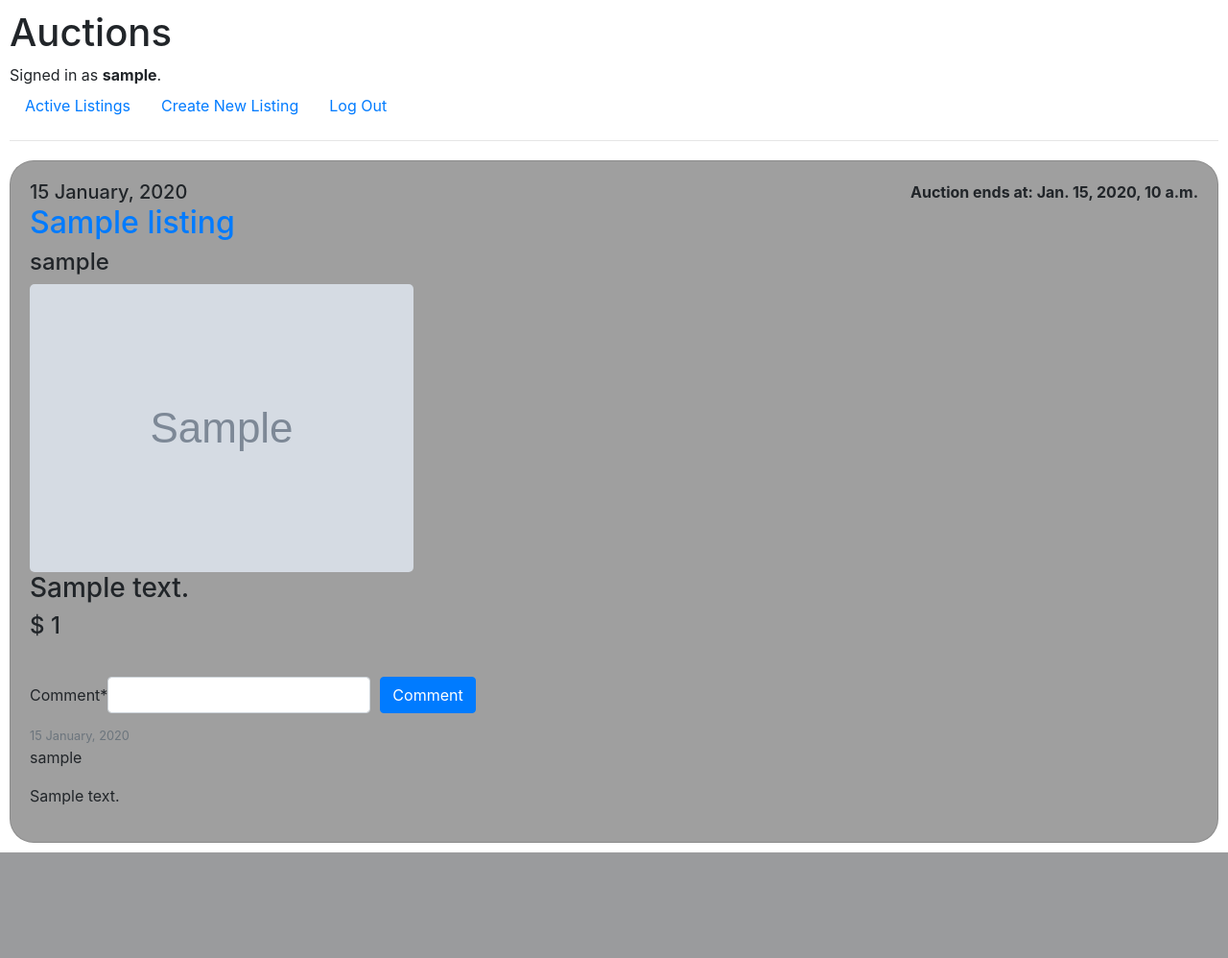
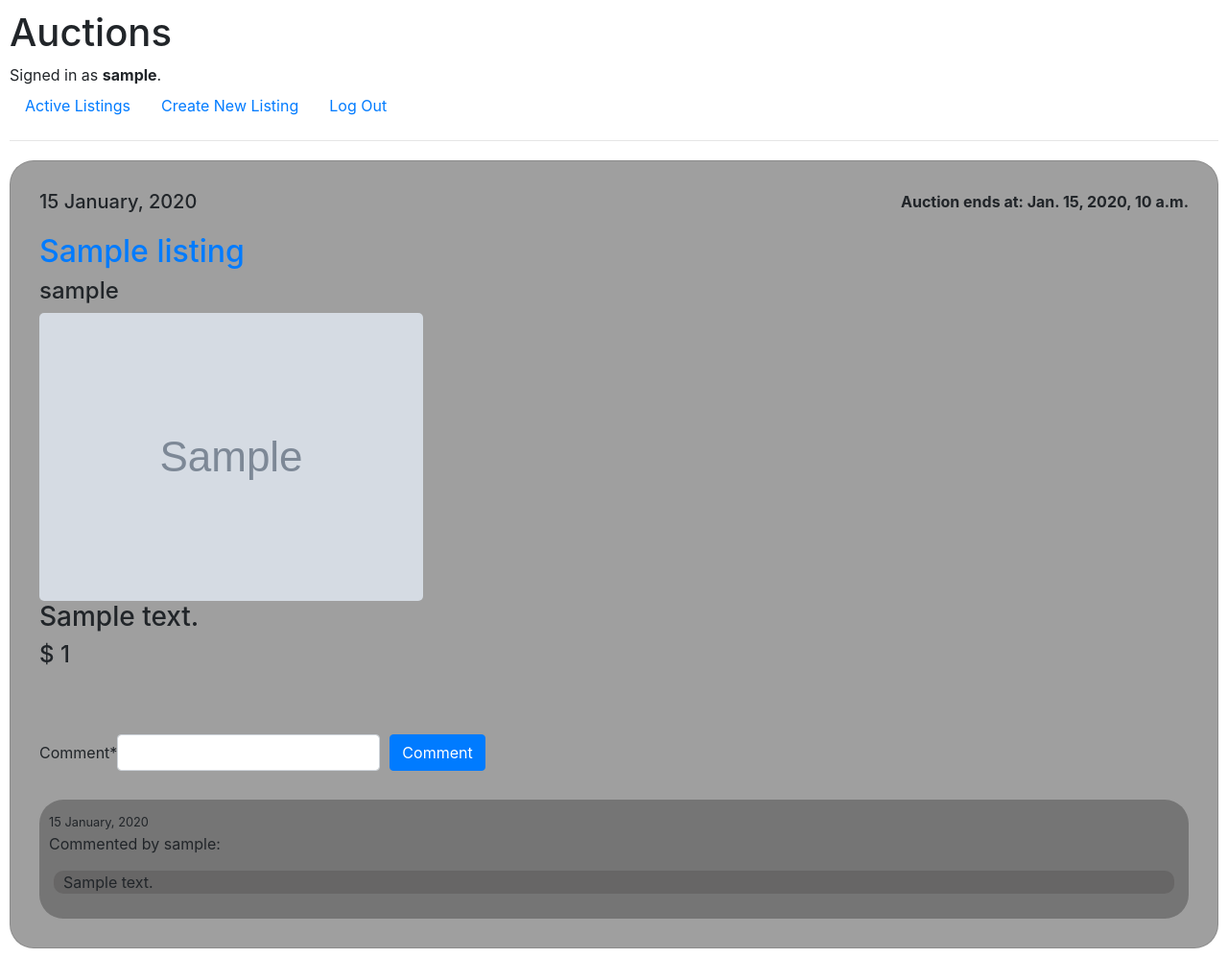
Before and after one commit to mdivana/cs50web_p2, a Django app: page /listing/1/ in a window 1280 px wide. Shown: the whole page at 96% size. Before the commit the page ends 888 px from the top, so only its background shows below. Run offline with Django 3.2, Linux system fonts and the light colour scheme; a user stored in the database is signed in; tables that the repository leaves empty hold one stand-in row (values such as "Sample post"); grey boxes marked "Sample" are stand-in pictures; some libraries are stand-ins or nearby versions.

Commit message:
changed styling

```diff
--- a/auctions/templates/auctions/index.html
+++ b/auctions/templates/auctions/index.html
@@ -5,12 +5,12 @@
     <h2>{{ title }}</h2>
 
     {% for listing in listings %}
-        <div>
+        <div style="margin: 10px;">
             <div class="card">
                 <h2><a class="article-title" href="{% url 'listing-detail' listing.id %}">{{ listing.title }}</a></h2>
                 <h4 class="mr-2 author_title">{{ listing.author }}</h4>
                 <h5>{{ listing.date_posted|date:"d F, Y" }}</h5>
-                <div><img class="article-img" src="{{ listing.image_url }}" style="border-radius: 5px;"></div>
+                <div style="margin-top: 10px; margin-bottom: 10px "><img class="article-img" src="{{ listing.image_url }}" style="border-radius: 5px;"></div>
                 {% if listing.bid.last.bid == none %}
                     <h4>$ {{ object.startingbid }}</h4>
                 {% else %}
--- a/auctions/templates/auctions/listing_detail.html
+++ b/auctions/templates/auctions/listing_detail.html
@@ -4,7 +4,7 @@
 
 {% block body %}
     <div class="card">
-        <div>
+        <div style="margin: 10px;">
             <span><h5 style="text-align: left; display: inline;">{{ listing.date_posted|date:"d F, Y" }}</h5></span>
 
             {% if closed %}
@@ -14,6 +14,7 @@
             {% endif %}
         </div>
 
+        <div style="margin: 10px;">
             <h2><a class="article-title" href="{% url 'listing-detail' listing.id %}">{{ listing.title }}</a></h2>
             <h4 class="mr-2 author_title">{{ listing.author }}</h4>
             <div><img class="article-img" src="{{ listing.image_url }}" style="border-radius: 5px;"></div>
@@ -24,8 +25,9 @@
             {% else %}
                 <h4>$ {{ listing.bid.last.bid }}</h4>
             {% endif %}
+        </div>
 
-        <div style="margin-top: 10px;">
+        <div style="margin: 10px;">
             {% if request.user.is_authenticated and not ended and user.id != listing.author.id %}
                 <form action="{% url 'listing-watchlist' object.pk %}" method="POST">
                     {% csrf_token %}
@@ -42,7 +44,7 @@
             {% endif %}
         </div>
 
-        <div style="margin-top: 10px;">
+        <div style="margin: 10px;">
             {% if request.user.is_authenticated and not ended and user.id != listing.author.id %}
                 <form method="POST" action="{% url 'listing-bid' object.pk %}" class="form-inline">
                     {% csrf_token %}
@@ -56,7 +58,7 @@
             {% endif %}
         </div>
 
-        <div style="margin-top: 10px;">
+        <div style="margin: 10px;">
             {% if request.user.is_authenticated and not ended %}
                 <form method="POST" action="{% url 'listing-comment' object.pk %}" class="form-inline">
                     {% csrf_token %}
@@ -73,10 +75,10 @@
 
         <div style="margin-top: 10px;">
             {% for comment in comments %}
-                <div class="article-metadata" style="border-bottom: none;">
-                    <small class="text-muted">{{ comment.time|date:"d F, Y" }}</small>
-                    <p>{{ comment.user }}</p>
-                    <div>
+                <div style="margin: 10px; padding: 10px; background-color: #757575; border-radius: 25px;">
+                    <small>{{ comment.time|date:"d F, Y" }}</small>
+                    <p>Commented by {{ comment.user }}:</p>
+                    <div style="background-color: #676666; margin: 5px; padding-left: 10px; padding-right: 10px; border-radius: 10px;">
                         <p class="article-content">{{ comment.comment }}</p>
                     </div>
                 </div>
```
Lines whose indentation alone changed are shown as unchanged.
